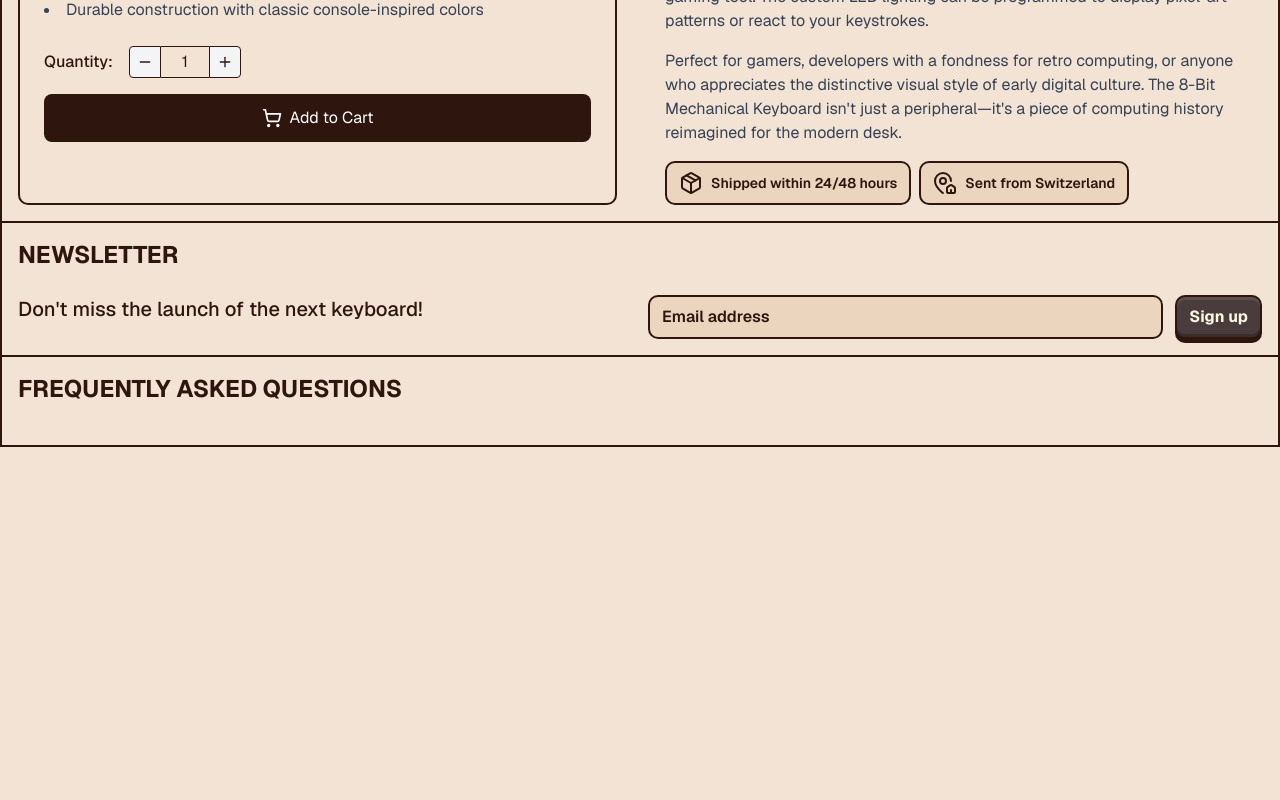
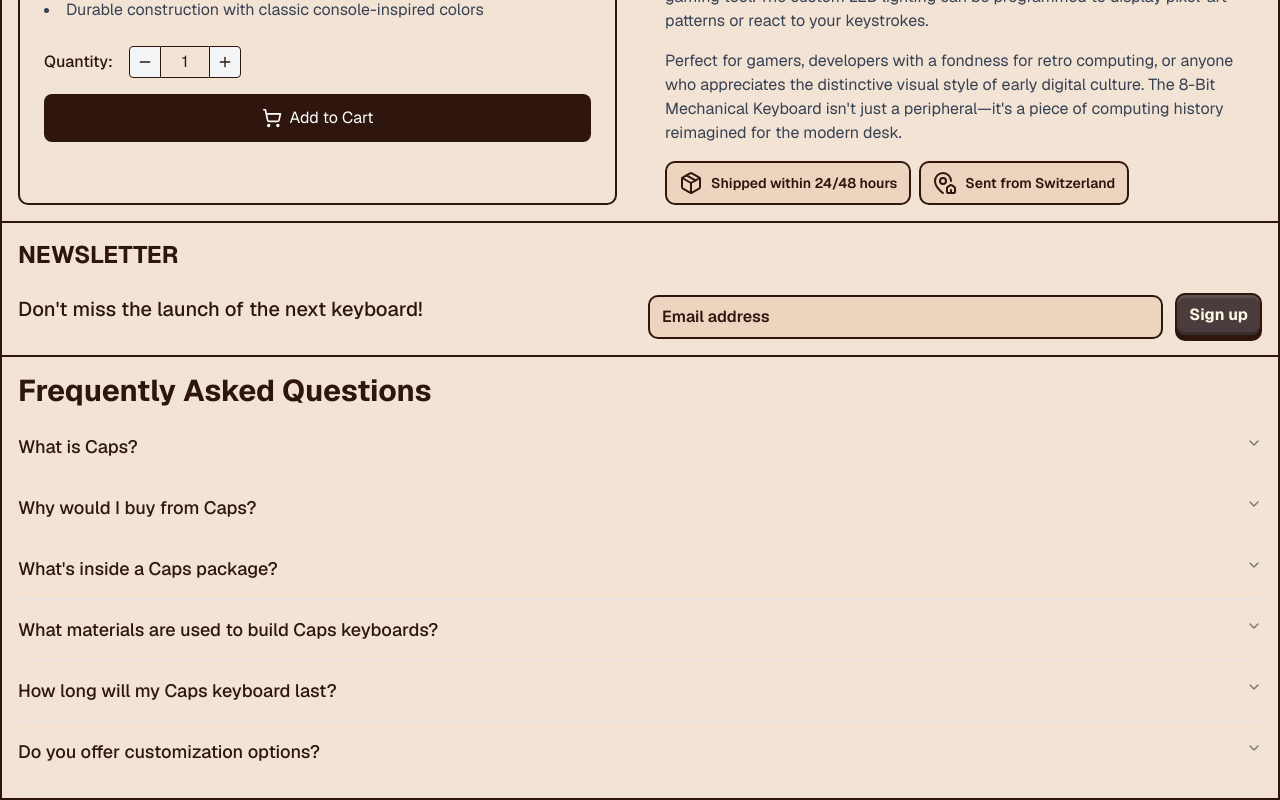
Before and after one commit to ldgni/caps, a Next.js app: page / in a window 1280 px wide. Shown: the part 2283-3083 px from the top of the page. Before the commit the page ends 2730 px from the top, so only its background shows below. Built offline with nearby package versions, Linux system fonts and the light colour scheme.

Commit message:
feat: add FAQ component to homepage

```diff
--- a/src/app/page.tsx
+++ b/src/app/page.tsx
@@ -14,6 +14,7 @@
 import { toast } from "sonner";
 
 import { useCart } from "@/app/cart-context";
+import { FAQ } from "@/components/faq";
 
 export default function HomePage() {
   const [quantity1, setQuantity1] = useState(1);
@@ -349,16 +350,14 @@
                 placeholder="Email address"
                 className="w-full flex-1 rounded-lg border-2 border-[#2e160e] bg-[#ebd5bf] px-3 py-2 outline-none placeholder:font-semibold placeholder:text-[#2e160e]"
               />
-              <button className="border- w-full cursor-pointer rounded-lg border-2 border-[#2e160e] bg-[#4A3C3C] px-3 py-2 font-bold text-[#fbf8e3] shadow-[0_4px_0_0_#2E160E,inset_0_3px_0_0_#5D4F4F,inset_0_-3px_0_0_#3C2D2D] transition-all active:translate-y-1 active:shadow-none lg:w-fit">
+              <button className="border- -mt-1 w-full cursor-pointer rounded-lg border-2 border-[#2e160e] bg-[#4A3C3C] px-3 py-2 font-bold text-[#fbf8e3] shadow-[0_4px_0_0_#2E160E,inset_0_3px_0_0_#5D4F4F,inset_0_-3px_0_0_#3C2D2D] transition-all active:translate-y-1 active:shadow-none lg:w-fit">
                 Sign up
               </button>
             </div>
           </div>
         </section>
-        <section className="border-b-2 border-[#2e160e] p-4">
-          <h2 className="mb-6 text-2xl font-bold uppercase">
-            Frequently Asked Questions
-          </h2>
+        <section className="border-b-2 border-[#2e160e]">
+          <FAQ />
         </section>
       </div>
     </main>
--- /dev/null
+++ b/src/components/faq.tsx
@@ -0,0 +1,100 @@
+import React from "react";
+
+import {
+  Accordion,
+  AccordionContent,
+  AccordionItem,
+  AccordionTrigger,
+} from "@/components/ui/accordion";
+
+export function FAQ() {
+  return (
+    <div className="w-full p-4">
+      <h2 className="mb-2 text-3xl font-bold">Frequently Asked Questions</h2>
+      <Accordion type="single" collapsible className="w-full">
+        <AccordionItem value="item-1">
+          <AccordionTrigger className="text-lg">What is Caps?</AccordionTrigger>
+          <AccordionContent className="text-base">
+            Caps is a premium keyboard company specializing in custom,
+            handcrafted mechanical keyboards designed for both enthusiasts and
+            professionals. We combine vintage aesthetics with modern technology
+            to create unique typing experiences that stand out from
+            mass-produced alternatives.
+          </AccordionContent>
+        </AccordionItem>
+
+        <AccordionItem value="item-2">
+          <AccordionTrigger className="text-lg">
+            Why would I buy from Caps?
+          </AccordionTrigger>
+          <AccordionContent className="text-base">
+            When you buy from Caps, you&apos;re investing in a keyboard
+            that&apos;s built to last. Our keyboards feature premium components,
+            thoughtful design, and unmatched craftsmanship. Each keyboard is
+            meticulously assembled and tested to ensure the best typing
+            experience possible. Plus, our unique retro-inspired designs make
+            your setup truly one-of-a-kind.
+          </AccordionContent>
+        </AccordionItem>
+
+        <AccordionItem value="item-3">
+          <AccordionTrigger className="text-lg">
+            What&apos;s inside a Caps package?
+          </AccordionTrigger>
+          <AccordionContent className="text-base">
+            Every Caps package includes your custom-built keyboard, a detachable
+            USB-C cable, a keycap puller tool, a switch puller tool, a selection
+            of extra keycaps, and a comprehensive care guide. We also include a
+            personalized thank-you note and stickers to welcome you to the Caps
+            community.
+          </AccordionContent>
+        </AccordionItem>
+
+        <AccordionItem value="item-4">
+          <AccordionTrigger className="text-lg">
+            What materials are used to build Caps keyboards?
+          </AccordionTrigger>
+          <AccordionContent className="text-base">
+            We use only the highest quality materials in our keyboards. Our
+            cases are crafted from aircraft-grade aluminum or premium woods,
+            depending on the model. Our keycaps are made from durable PBT or ABS
+            plastic with dye-sublimated or double-shot legends. We offer a
+            variety of premium mechanical switches from manufacturers like
+            Cherry, Gateron, and Kailh. All internal components are selected for
+            reliability and longevity.
+          </AccordionContent>
+        </AccordionItem>
+
+        <AccordionItem value="item-5">
+          <AccordionTrigger className="text-lg">
+            How long will my Caps keyboard last?
+          </AccordionTrigger>
+          <AccordionContent className="text-base">
+            With proper care, a Caps keyboard is designed to last for decades.
+            Our switches are rated for up to 100 million keystrokes, and our
+            robust construction ensures your keyboard will remain a reliable
+            tool for years to come. Many of our customers consider their Caps
+            keyboard an investment that improves their daily computing
+            experience for the long term.
+          </AccordionContent>
+        </AccordionItem>
+
+        <AccordionItem value="item-6">
+          <AccordionTrigger className="text-lg">
+            Do you offer customization options?
+          </AccordionTrigger>
+          <AccordionContent className="text-base">
+            Absolutely! We offer extensive customization options including
+            switch types (linear, tactile, or clicky), case colors and
+            materials, keycap profiles and designs, RGB lighting configurations,
+            and more. You can also request custom programmability features for
+            your specific workflow needs. If you have a specific customization
+            request, please reach out to our customer service team.
+          </AccordionContent>
+        </AccordionItem>
+      </Accordion>
+    </div>
+  );
+}
+
+export default FAQ;
```
